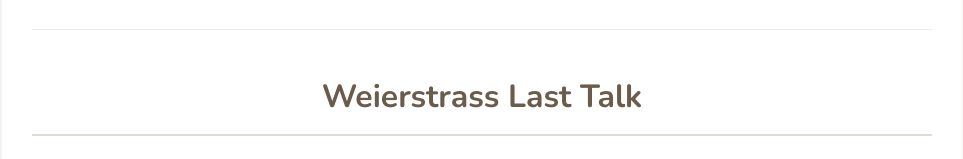
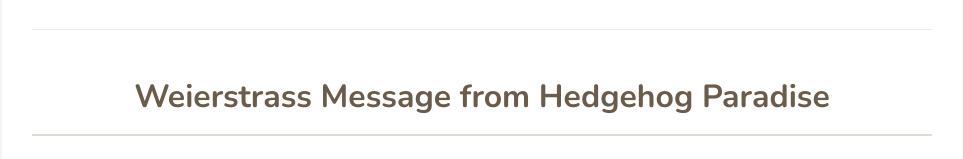
Before and after one commit to s371757/Weierstrass, a plain HTML site: page index.html in a window 1280 px wide. Shown: the part 522-681 px from the top of the page, without its empty margins (158-1121 px from the left). Drawn offline with nearby package versions, Linux system fonts and the light colour scheme.

Commit message:
change title

```diff
--- a/index.html
+++ b/index.html
@@ -18,7 +18,7 @@
 
         <main>
             <section id="gallery">
-                <h2>Weierstrass Last Talk</h2>
+                <h2>Weierstrass Message from Hedgehog Paradise</h2>
                 <div class="gallery-grid">
                     <div class="gallery-item">
                         <video src="images/accusation.mp4" controls>
```
